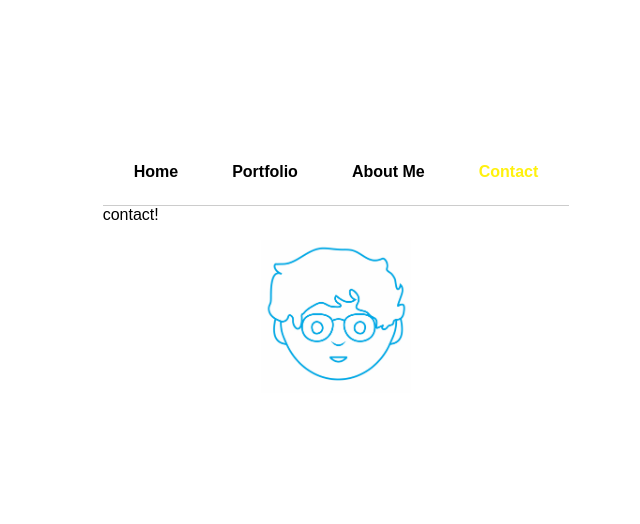
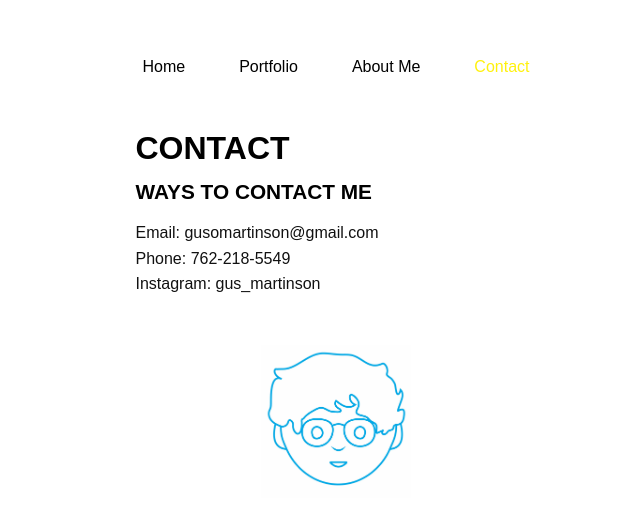
Before and after one commit to gusmart1/portfolio_website, a Vue app: page /Contact in a window 1280 px wide. Shown: the part 124-648 px from the top of the page, without its empty margins (304-944 px from the left). Built offline with nearby package versions, Linux system fonts and the light colour scheme.

Commit message:
nov 19 removed grey outline

```diff
--- a/src/components/AboutLayout.vue
+++ b/src/components/AboutLayout.vue
@@ -1,10 +1,7 @@
-<script setup lang="ts">
-
-</script>
+<script setup lang="ts"></script>
 
 <template>
   <div class="layout">
-
     <!-- PICTURE SECTION -->
     <section class="picture">
       <h1>PICTURE</h1>
@@ -15,24 +12,20 @@
       <h2>ABOUT ME</h2>
       <h3>DESCRIPTION</h3>
       <p>
-        Lorem ipsum dolor sit amet, consectetur adipiscing elit, sed do eiusmod
-        tempor incididunt ut labore et dolore magna aliqua. Ut enim ad minim
-        veniam, quis nostrud exercitation ullamco laboris nisi ut aliquip ex ea
-        commodo consequat. Duis aute irure dolor in reprehenderit in voluptate
-        velit esse cillum dolore eu fugiat nulla pariatur. Excepteur sint
-        occaecat cupidatat non proident, sunt in culpa qui officia deserunt
-        mollit anim id est laborum.
+        Lorem ipsum dolor sit amet, consectetur adipiscing elit, sed do eiusmod tempor incididunt ut
+        labore et dolore magna aliqua. Ut enim ad minim veniam, quis nostrud exercitation ullamco
+        laboris nisi ut aliquip ex ea commodo consequat. Duis aute irure dolor in reprehenderit in
+        voluptate velit esse cillum dolore eu fugiat nulla pariatur. Excepteur sint occaecat
+        cupidatat non proident, sunt in culpa qui officia deserunt mollit anim id est laborum.
       </p>
     </section>
   </div>
-
 </template>
 
 <style scoped>
 .layout {
   font-family: Arial, Helvetica, sans-serif;
   margin: 0 auto;
-  border: 1px solid #d0d0d0;
   display: flex;
   flex-direction: column;
 }
@@ -44,12 +37,6 @@
   display: flex;
   justify-content: center;
   align-items: center;
-}
-
-.picture h1 {
-  font-size: 2rem;
-  font-weight: 900;
-  color: black;
 }
 
 /* ABOUT SECTION */
--- /dev/null
+++ b/src/components/ContactLayout.vue
@@ -0,0 +1,55 @@
+<script setup lang="ts">
+</script>
+
+<template>
+  <div class="layout">
+
+
+    <!-- ABOUT SECTION -->
+    <section class="about">
+      <h2>CONTACT</h2>
+      <h3>WAYS TO CONTACT ME</h3>
+      <p>
+        Email: gusomartinson@gmail.com <br>
+        Phone: 762-218-5549 <br>
+        Instagram: gus_martinson
+      </p>
+    </section>
+  </div>
+</template>
+
+<style scoped>
+.layout {
+  font-family: Arial, Helvetica, sans-serif;
+  margin: 0 auto;
+  display: flex;
+  flex-direction: column;
+}
+
+
+/* ABOUT SECTION */
+.about {
+  padding: 2rem 1.5rem;
+  background-color: white;
+}
+
+.about h2 {
+  font-size: 2rem;
+  font-weight: 900;
+  line-height: 1;
+  margin-bottom: 1rem;
+}
+
+.about h3 {
+  font-size: 1.3rem;
+  font-weight: 600;
+  margin-bottom: 1rem;
+}
+
+.about p {
+  font-size: 1rem;
+  line-height: 1.6;
+  color: #111;
+  text-align: left;
+}
+</style>
--- a/src/components/MyButton.vue
+++ b/src/components/MyButton.vue
@@ -18,9 +18,7 @@ const props = defineProps({
 <style scoped>
 .nav-link {
   padding: 8px 15px;
-  border-radius: 5px;
   text-decoration: none;
-  font-weight: bold;
   color: black;
   transition: all 0.2s ease;
   display: inline-block;
--- a/src/components/NavBar.vue
+++ b/src/components/NavBar.vue
@@ -17,6 +17,5 @@ nav {
   gap: 1.5rem;
   justify-content: center;
   padding: 1rem;
-  border-bottom: 1px solid #ccc;
 }
 </style>
--- a/src/views/Contact.vue
+++ b/src/views/Contact.vue
@@ -1,9 +1,9 @@
 <script setup>
-
+import ContactLayout from '@/components/ContactLayout.vue'
 </script>
 
 <template>
-  <p>contact!</p>
+  <ContactLayout />
 </template>
 
 <style scoped>
--- a/src/views/Home.vue
+++ b/src/views/Home.vue
@@ -1,17 +1,17 @@
 <template>
   <!DOCTYPE html>
   <head>
-    <meta charset="utf-8">
+    <meta charset="utf-8" />
     <title>Circle Text Animation | Splitting.js</title>
-    <link rel="stylesheet" href="splitting.css">
-    <link rel="stylesheet" href="style.css">
-    <link href="https://fonts.googleapis.com/css2?family=IBM+Plex+Sans:wght@400;600&display=swap" rel="stylesheet">
-
+    <link rel="stylesheet" href="splitting.css" />
+    <link rel="stylesheet" href="style.css" />
+    <link
+      href="https://fonts.googleapis.com/css2?family=IBM+Plex+Sans:wght@400;600&display=swap"
+      rel="stylesheet"
+    />
   </head>
   <body>
-  <div class="circle" data-splitting>
-    GUS MARTINSON GRAPHIC DESIGNER
-  </div>
+    <div class="circle" data-splitting>GUS MARTINSON GRAPHIC DESIGNER</div>
 
     <router-link to="/Portfolio" class="Portfolio" data-splitting>
       PORTFOLIO PORTFOLIO PORTFOLIO
@@ -21,26 +21,18 @@
       ABOUT ME ABOUT ME ABOUT ME
     </router-link>
 
-  <router-link to="/contact" class="Contact" data-splitting>
-    CONTACT CONTACT
-  </router-link>
-
+    <router-link to="/contact" class="Contact" data-splitting> CONTACT CONTACT </router-link>
   </body>
-
 </template>
 
 <script setup>
-
-import { onMounted } from "vue";
-import Splitting from "splitting";
-import "splitting/dist/splitting.css";
+import { onMounted } from 'vue'
+import Splitting from 'splitting'
+import 'splitting/dist/splitting.css'
 
 onMounted(() => {
-  Splitting();
-});
-
-
-
+  Splitting()
+})
 </script>
 
 <style>
@@ -62,7 +54,10 @@ body {
 }
 
 /* FIRST CIRCLE */
-.circle, .Portfolio, .AboutMe, .Contact  {
+.circle,
+.Portfolio,
+.AboutMe,
+.Contact {
   transform-style: preserve-3d;
   animation: animate1 8s linear infinite;
 }
@@ -83,7 +78,7 @@ body {
 
 .circle .char {
   position: absolute;
-  top: 0;
+  top: -75px;
   left: 0;
   color: black;
   font-size: 3em;
@@ -93,6 +88,27 @@ body {
 }
 
 
+/* SECOND CIRCLE */
+.Portfolio {
+  transform-style: preserve-3d;
+  animation: animate1 8s linear infinite;
+}
+
+.Portfolio .word {
+  position: absolute;
+  transform-style: preserve-3d;
+}
+
+.Portfolio .char {
+  position: absolute;
+  top: -50px;
+  left: 0;
+  color: black;
+  font-size: 3em;
+  padding: 5px 10px;
+  transform-style: preserve-3d;
+  transform: rotateY(calc(var(--char-index) * 12deg)) translateZ(200px);
+}
 
 /* THIRD CIRCLE */
 .AboutMe {
@@ -107,7 +123,7 @@ body {
 
 .AboutMe .char {
   position: absolute;
-  top: 0;
+  top: -25px;
   left: 0;
   color: black;
   font-size: 3em;
@@ -116,29 +132,7 @@ body {
   transform: rotateY(calc(var(--char-index) * 12deg)) translateZ(200px);
 }
 
-/* SECOND CIRCLE */
-.Portfolio {
-  transform-style: preserve-3d;
-  animation: animate1 8s linear infinite;
-}
-
-.Portfolio .word {
-  position: absolute;
-  transform-style: preserve-3d;
-}
-
-.Portfolio .char {
-  position: absolute;
-  top: 0;
-  left: 0;
-  color: black;
-  font-size: 3em;
-  padding: 5px 10px;
-  transform-style: preserve-3d;
-  transform: rotateY(calc(var(--char-index) * 12deg)) translateZ(200px);
-}
-
-/* SECOND CIRCLE */
+/* FOURTH CIRCLE */
 .circle4 {
   transform-style: preserve-3d;
   animation: animate1 8s linear infinite;
@@ -151,7 +145,7 @@ body {
 
 .Contact .char {
   position: absolute;
-  top: 0;
+  top: 0px;
   left: 0;
   color: black;
   font-size: 3em;
@@ -160,7 +154,6 @@ body {
   transform: rotateY(calc(var(--char-index) * 12deg)) translateZ(200px);
 }
 
-
 /*hovering colors and pause*/
 .circle:hover .char {
   color: black;
@@ -168,25 +161,26 @@ body {
 }
 
 .Portfolio:hover .char {
-  color: #0093D3;
+  color: #0093d3;
   transition: color 0.3s ease;
 }
 
 .AboutMe:hover .char {
-  color:  #CC016B;
+  color: #cc016b;
   transition: color 0.3s ease;
 }
 
 .Contact:hover .char {
-  color:  #FFF10D;
+  color: #fff10d;
   transition: color 0.3s ease;
 }
-
 
 .circle:hover,
 .Portfolio:hover,
 .AboutMe:hover,
-.Contact:hover{
+.Contact:hover {
   animation-play-state: paused;
 }
+
+
 </style>
```
Also changed, not shown: src/components/LayoutCard.vue (+2 -5 lines), src/router/index.js (+10 -10 lines). Lines whose indentation alone changed are shown as unchanged.
